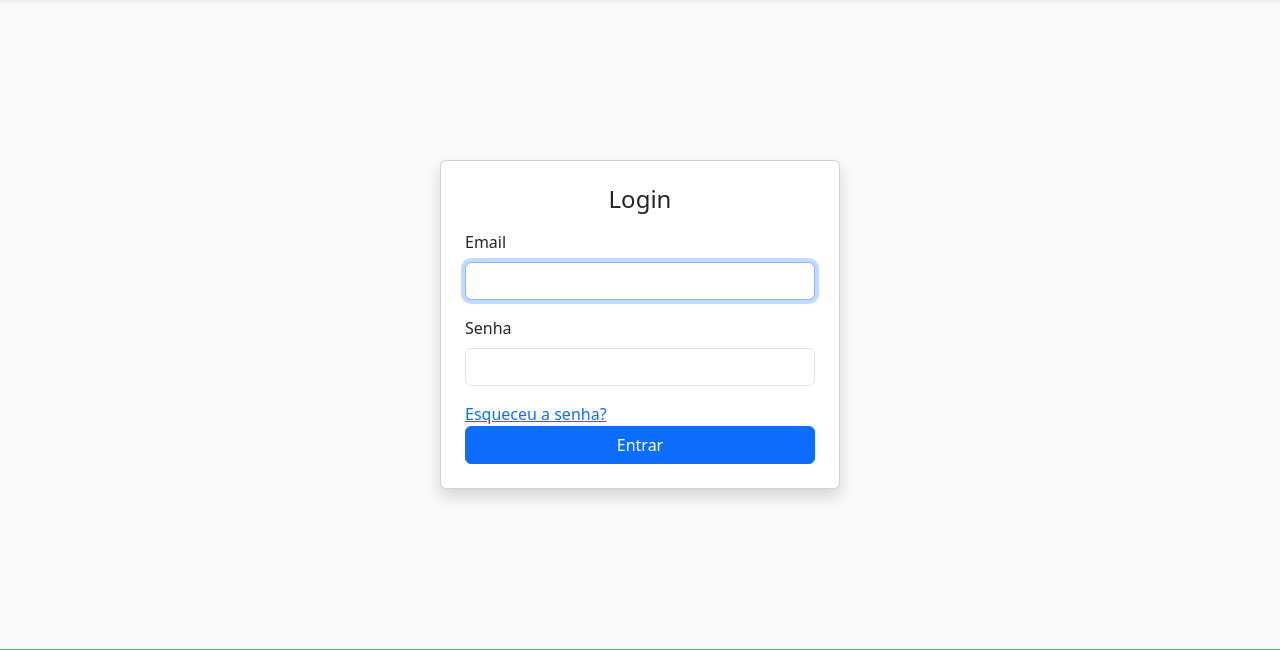
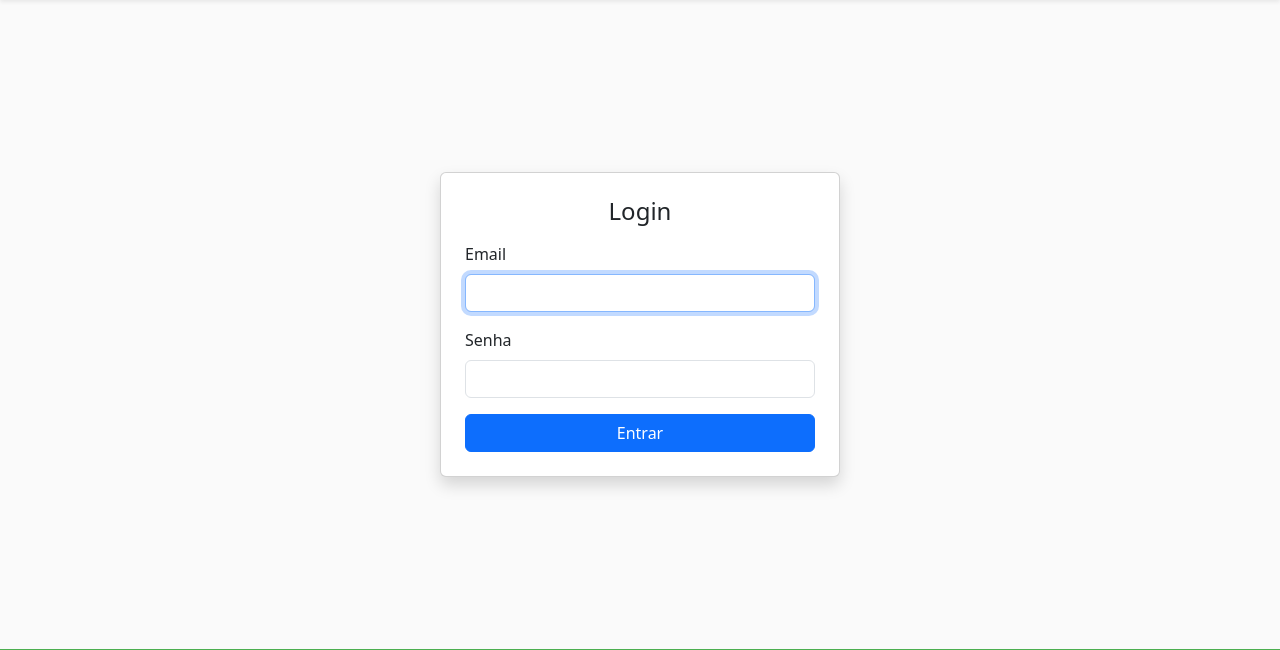
Before and after one commit to mathssn/estoque-ifce, a Flask app: page /login in a window 1280 px wide. Shown: the part 79-729 px from the top of the page. Run offline with Flask 3, Linux system fonts and the light colour scheme; parts of the project's set-up code (start-up, migrations or seed data) failed here and were passed over.

Commit message:
Correção de bugs

```diff
--- a/app/usuarios/templates/usuarios/login.html
+++ b/app/usuarios/templates/usuarios/login.html
@@ -14,7 +14,7 @@
         <label for="password" class="form-label">Senha</label>
         <input type="password" class="form-control" id="password" name="password" required>
       </div>
-      <a href="#" onclick="validateForgotPassword(event);">Esqueceu a senha?</a>
+      <!-- <a href="#" onclick="validateForgotPassword(event);">Esqueceu a senha?</a> -->
       <button type="submit" class="btn btn-primary w-100">Entrar</button>
     </form>
   </div>
```
